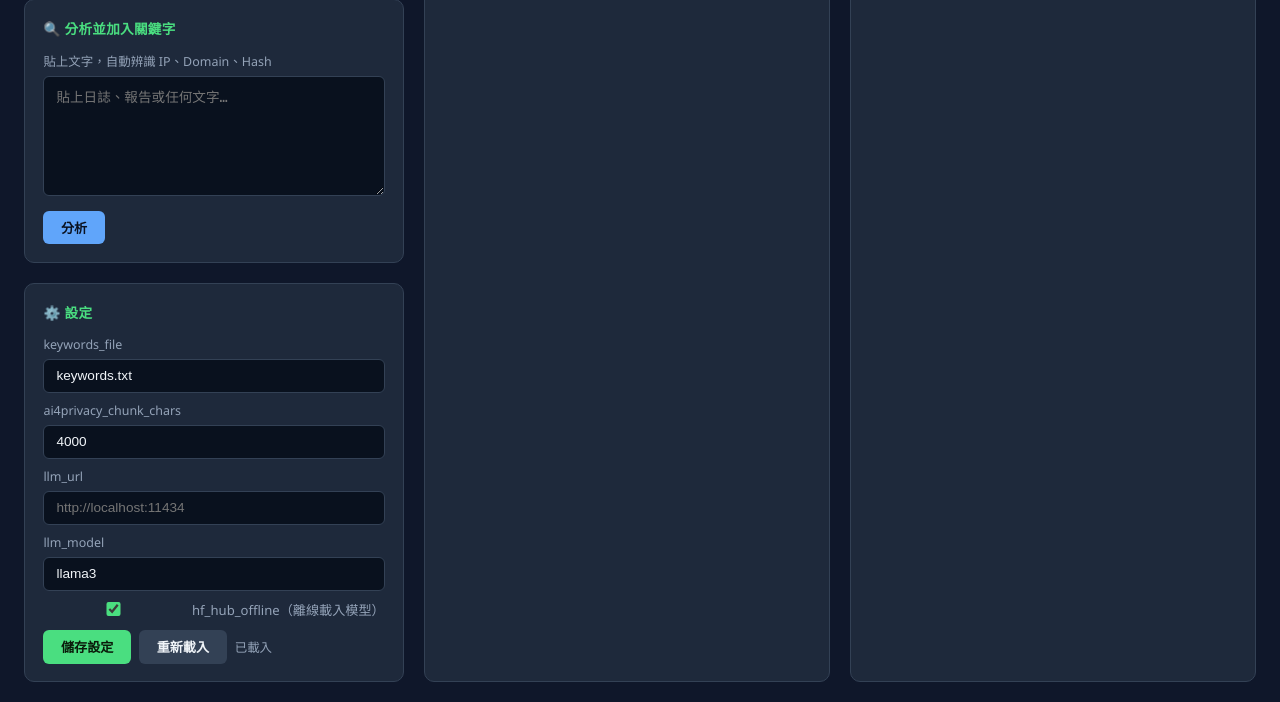
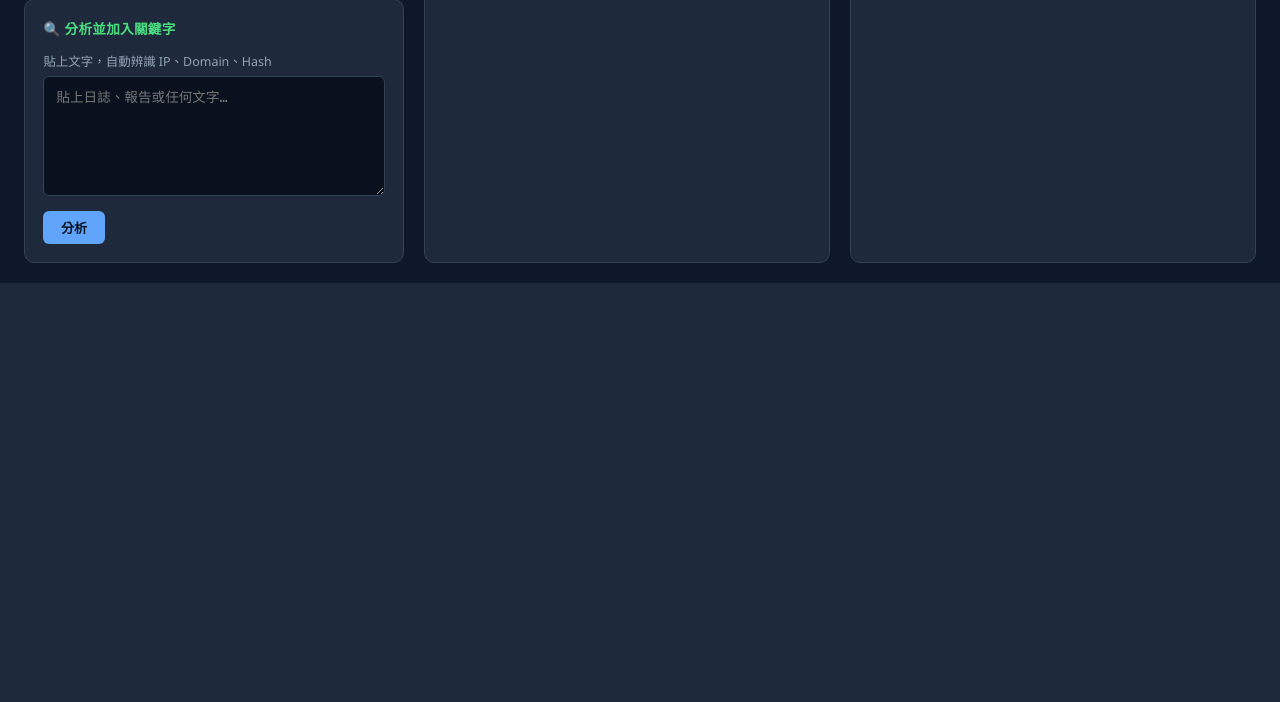
Before and after one commit to jason3e7/kw-filter, a FastAPI app: page / in a window 1280 px wide. Shown: the part 1212-1914 px from the top of the page. After the commit the page ends 1495 px from the top, so only its background shows below. Run offline with FastAPI, Linux system fonts and the light colour scheme; data that the repository does not hold is empty.

Commit message:
refactor: config.json only — remove HTTP config API and settings UI
01. Remove /config GET/PUT endpoints and settings card from UI
02. Lower ai4privacy_chunk_chars default to 1200 (safe for dense content)
04. Merge ip_blacklist into config.json (hot-reloads on each request)
    — removes ip_blacklist.txt; _load_blacklist() re-reads config.json

Co-Authored-By: Claude Sonnet 4.6 <noreply@anthropic.com>

```diff
--- a/mcp/server/config.json
+++ b/mcp/server/config.json
@@ -1,7 +1,8 @@
 {
   "keywords_file": "keywords.txt",
   "hf_hub_offline": true,
-  "ai4privacy_chunk_chars": 4000,
+  "ai4privacy_chunk_chars": 1200,
+  "ip_blacklist": [],
   "llm_url": "",
   "llm_model": "llama3"
 }
--- a/mcp/server/server.py
+++ b/mcp/server/server.py
@@ -51,11 +51,18 @@ RESTORED.mkdir(exist_ok=True)
 # ── Config ────────────────────────────────────────────────────────────────────
 
 _CONFIG_DEFAULTS: dict = {
-    "keywords_file":        "keywords.txt",
-    "hf_hub_offline":       True,
-    "ai4privacy_chunk_chars": 4000,
-    "llm_url":              "",
-    "llm_model":            "llama3",
+    "keywords_file":          "keywords.txt",
+    # hf_hub_offline: load ai4privacy model from local cache (no network)
+    "hf_hub_offline":         True,
+    # ai4privacy_chunk_chars: chars per chunk sent to the PII model (max ~1536 tokens)
+    # Dense content (logs, code) can be ~1 char/token; 1200 chars ≈ 1200 tokens worst case
+    "ai4privacy_chunk_chars": 1200,
+    # ip_blacklist: list of IPs blocked from /docs /keywords /restored
+    "ip_blacklist":           [],
+    # llm_url / llm_model: reserved for future local LLM keyword extraction (Ollama etc.)
+    # Leave llm_url empty to disable; currently has no effect
+    "llm_url":                "",
+    "llm_model":              "llama3",
 }
 
 
@@ -262,16 +269,17 @@ def _analyze_content(content: str) -> list[dict]:
 
 
 # ── IP blacklist ──────────────────────────────────────────────────────────────
-# mcp/ip_blacklist.txt — one IP per line; lines starting with # are comments
-IP_BLACKLIST_FILE = MCP_DIR / "ip_blacklist.txt"
-_RESTRICTED = ("/docs", "/openapi.json", "/redoc", "/keywords", "/restored", "/config")
+_RESTRICTED = ("/docs", "/openapi.json", "/redoc", "/keywords", "/restored")
 
 
 def _load_blacklist() -> set[str]:
-    if not IP_BLACKLIST_FILE.exists():
-        return set()
-    lines = IP_BLACKLIST_FILE.read_text(encoding="utf-8").splitlines()
-    return {l.strip() for l in lines if l.strip() and not l.startswith("#")}
+    """Re-reads config.json each call so edits take effect without restart."""
+    try:
+        cfg = json.loads(CONFIG_FILE.read_text(encoding="utf-8"))
+        entries = cfg.get("ip_blacklist", [])
+    except Exception:
+        entries = _CFG.get("ip_blacklist", [])
+    return {e.strip() for e in entries if isinstance(e, str) and e.strip()}
 
 
 # ── Internal helpers ──────────────────────────────────────────────────────────
@@ -281,7 +289,7 @@ def _require_keywords() -> Path:
         raise HTTPException(
             503,
             f"keywords.txt not found at {KEYWORDS_FILE}. "
-            "Create mcp/keywords.txt or set KW_KEYWORDS_FILE env var."
+            "Create mcp/server/keywords.txt or set keywords_file in config.json."
         )
     return KEYWORDS_FILE
 
@@ -516,31 +524,6 @@ def put_keywords(body: TextBody):
     return {"keywords_count": len(lines)}
 
 
-# ── Config management ────────────────────────────────────────────────────────
-
-@app.get("/config", summary="Get current config.json")
-def get_config():
-    return _CFG
-
-
-class ConfigBody(BaseModel):
-    keywords_file:          str  = "keywords.txt"
-    hf_hub_offline:         bool = True
-    ai4privacy_chunk_chars: int  = 4000
-    llm_url:                str  = ""
-    llm_model:              str  = "llama3"
-
-
-@app.put("/config", summary="Update config.json (restart required for some settings)")
-def put_config(body: ConfigBody):
-    new_cfg = body.model_dump()
-    _save_config(new_cfg)
-    _CFG.update(new_cfg)
-    return {"saved": True, "config": new_cfg,
-            "note": "keywords_file, llm_url, llm_model take effect immediately; "
-                    "hf_hub_offline and ai4privacy_chunk_chars require restart"}
-
-
 # ── Content analysis ──────────────────────────────────────────────────────────
 
 class AnalyzeBody(BaseModel):
--- a/mcp/server/templates/index.html
+++ b/mcp/server/templates/index.html
@@ -302,37 +302,6 @@ hr { border: none; border-top: 1px solid var(--border); margin: 0.9rem 0; }
       <div class="row-btns">
         <button class="btn btn-blue" onclick="doAnalyze()">分析</button>
         <span id="analyze-stat" style="color:var(--muted);font-size:0.78rem;"></span>
-      </div>
-    </div>
-
-    <div class="card">
-      <div class="card-title">⚙️ 設定</div>
-      <div class="field-row" style="flex-direction:column;gap:0.55rem;">
-        <div>
-          <label class="field">keywords_file</label>
-          <input type="text" id="cfg-keywords-file" placeholder="keywords.txt">
-        </div>
-        <div>
-          <label class="field">ai4privacy_chunk_chars</label>
-          <input type="text" id="cfg-chunk-chars" placeholder="4000">
-        </div>
-        <div>
-          <label class="field">llm_url</label>
-          <input type="text" id="cfg-llm-url" placeholder="http://localhost:11434">
-        </div>
-        <div>
-          <label class="field">llm_model</label>
-          <input type="text" id="cfg-llm-model" placeholder="llama3">
-        </div>
-        <label style="display:flex;align-items:center;gap:0.5rem;cursor:pointer;font-size:0.82rem;color:var(--muted);">
-          <input type="checkbox" id="cfg-hf-offline" style="accent-color:var(--accent);width:14px;height:14px;">
-          hf_hub_offline（離線載入模型）
-        </label>
-      </div>
-      <div class="row-btns">
-        <button class="btn btn-primary" onclick="saveCfg()">儲存設定</button>
-        <button class="btn btn-muted" onclick="loadCfg()">重新載入</button>
-        <span id="cfg-stat" style="color:var(--muted);font-size:0.78rem;"></span>
       </div>
     </div>
 
@@ -804,51 +773,11 @@ async function submitAnalyze() {
   if (pending) await _doUpload(pending);
 }
 
-// ── Config ───────────────────────────────────────────────────────────────────
-async function loadCfg() {
-  const stat = document.getElementById('cfg-stat');
-  stat.innerHTML = '<span class="spinner"></span>';
-  try {
-    const d = await fetch('/config').then(r => r.json());
-    document.getElementById('cfg-keywords-file').value  = d.keywords_file  ?? '';
-    document.getElementById('cfg-chunk-chars').value    = d.ai4privacy_chunk_chars ?? 4000;
-    document.getElementById('cfg-llm-url').value        = d.llm_url         ?? '';
-    document.getElementById('cfg-llm-model').value      = d.llm_model       ?? 'llama3';
-    document.getElementById('cfg-hf-offline').checked   = !!d.hf_hub_offline;
-    stat.textContent = '已載入';
-  } catch { stat.textContent = '載入失敗'; }
-}
-
-async function saveCfg() {
-  const stat = document.getElementById('cfg-stat');
-  const body = {
-    keywords_file:          document.getElementById('cfg-keywords-file').value.trim() || 'keywords.txt',
-    ai4privacy_chunk_chars: parseInt(document.getElementById('cfg-chunk-chars').value) || 4000,
-    llm_url:                document.getElementById('cfg-llm-url').value.trim(),
-    llm_model:              document.getElementById('cfg-llm-model').value.trim() || 'llama3',
-    hf_hub_offline:         document.getElementById('cfg-hf-offline').checked,
-  };
-  stat.innerHTML = '<span class="spinner"></span>';
-  const r = await fetch('/config', {
-    method: 'PUT',
-    headers: { 'Content-Type': 'application/json' },
-    body: JSON.stringify(body),
-  });
-  if (r.ok) {
-    toast('設定已儲存');
-    stat.textContent = '已儲存';
-  } else {
-    toast('儲存失敗 ' + r.status, false);
-    stat.textContent = '失敗';
-  }
-}
-
 // ── Init ──────────────────────────────────────────────────────────────────────
 checkServer();
 loadFiles();
 loadRestored();
 loadKw();
-loadCfg();
 </script>
 </body>
 </html>
```
